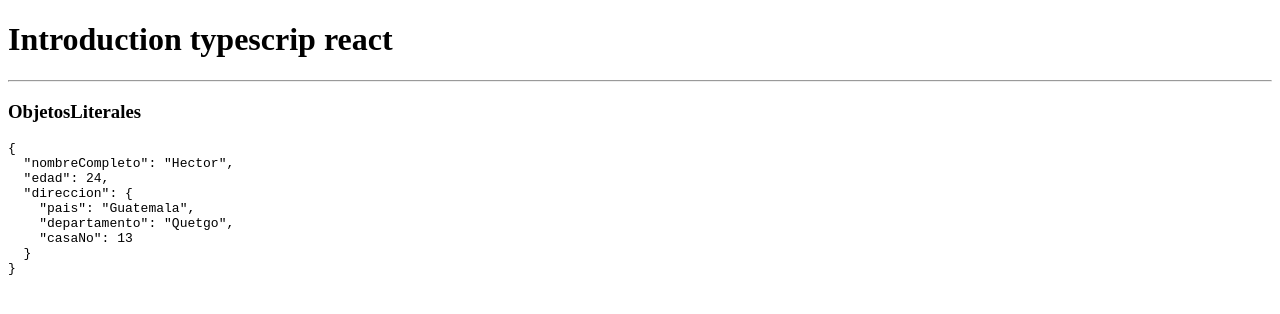
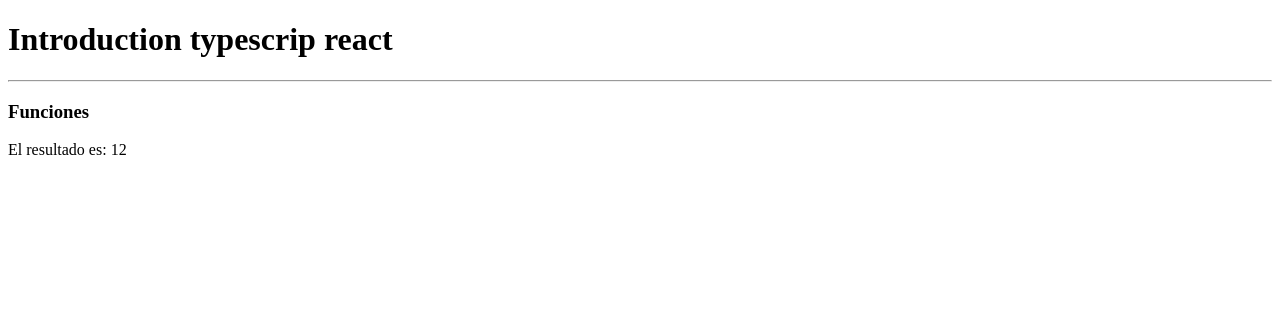
Before and after one commit to adolfosonchiche/CusroReactNative, a React (Create React App) app in the folder demo-001/: page / in a window 1280 px wide. Shown: the top 314 px of the page. Built offline with nearby package versions, Linux system fonts and the light colour scheme.

Commit message:
funciones, retornos y argumentos

```diff
--- a/demo-001/src/App.tsx
+++ b/demo-001/src/App.tsx
@@ -1,5 +1,6 @@
 import React from 'react'
-import { ObjetosLiterales } from './typescript/ObjetosLiterales';
+import { Funciones } from './typescript/Funciones';
+// import { ObjetosLiterales } from './typescript/ObjetosLiterales';
 /* import { TiposBasicos } from './typescript/TiposBasicos';
  */
 const App = () => {
@@ -9,7 +10,9 @@
       <hr /> {/*  //separacion horizontal rule , linea horizontal */}
       {/*       <TiposBasicos/> */}
 
-      <ObjetosLiterales />
+      {/* <ObjetosLiterales /> */}
+
+      <Funciones/>
 
     </div>
   )
--- /dev/null
+++ b/demo-001/src/typescript/Funciones.tsx
@@ -0,0 +1,19 @@
+import React from 'react'
+
+export const Funciones = () => {
+
+    //funciones debemos de asignar el tipo de valor que retorna
+    //tambien los parametros se lees debe de asignar el tipo
+    const sumar = (a: number , b: number): number => {
+        return a + b;
+    }
+
+  return (
+    <>
+    <h3>Funciones</h3>
+
+    <span>El resultado es: {sumar(10 , 2)} </span>
+
+    </>
+  )
+}
```
